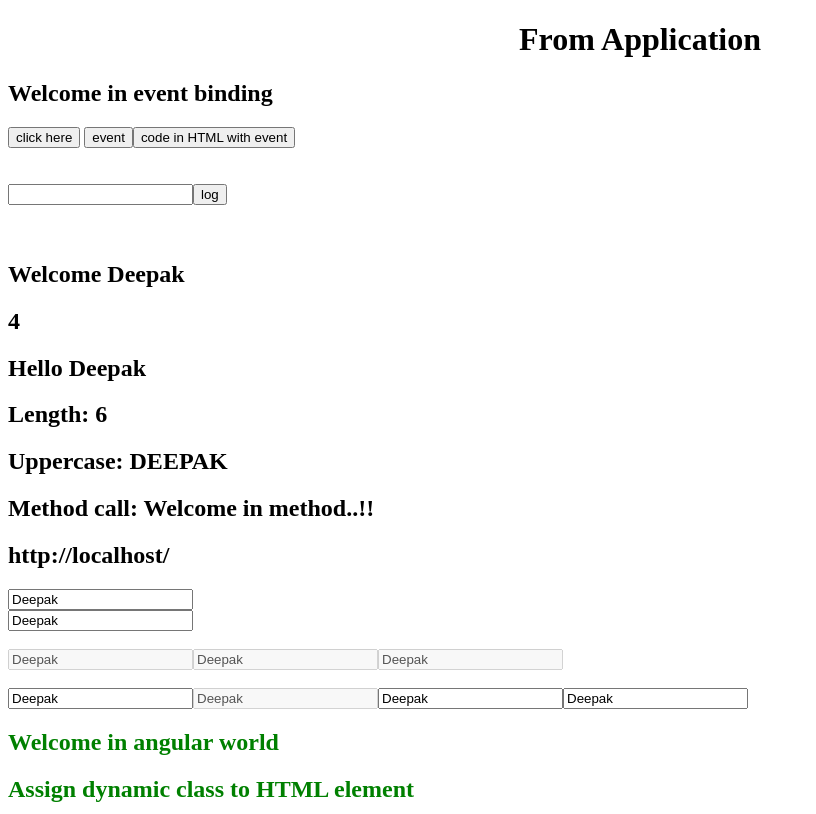
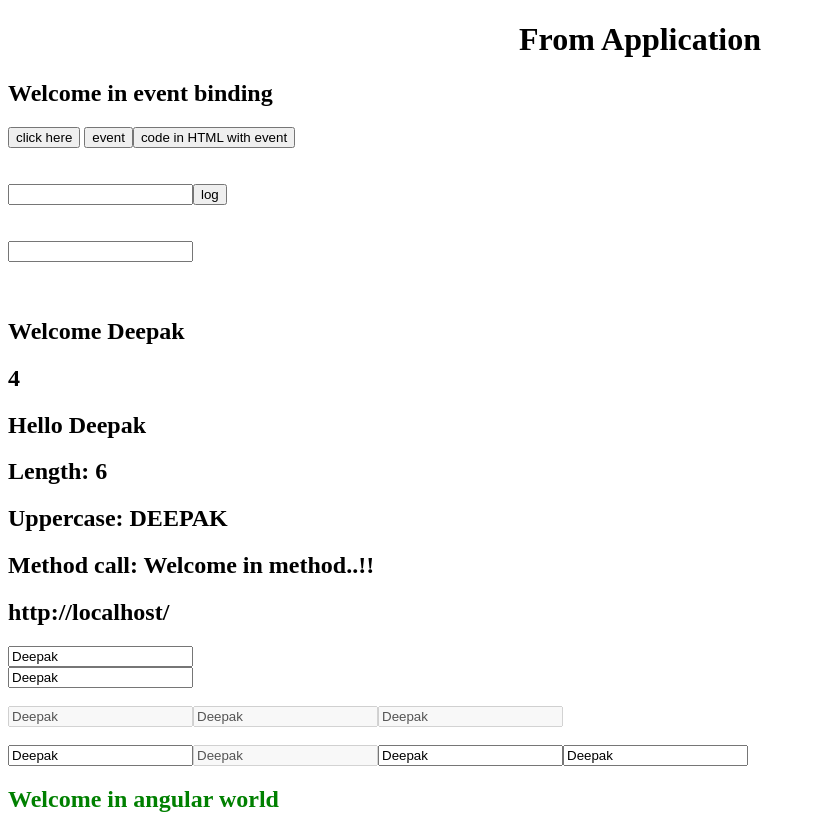
Before and after one commit to aherdipak/Angular, an Angular app in the folder binding/: page / in a window 1280 px wide. Shown: the top 814 px of the page, without its empty margins (0-816 px from the left). Built offline with nearby package versions, Linux system fonts and the light colour scheme.

Commit message:
Two Way Binding

```diff
--- a/binding/src/app/app.module.ts
+++ b/binding/src/app/app.module.ts
@@ -1,5 +1,6 @@
 import { BrowserModule } from '@angular/platform-browser';
 import { NgModule } from '@angular/core';
+import{ FormsModule } from '@angular/forms';
 
 import { AppRoutingModule } from './app-routing.module';
 import { AppComponent } from './app.component';
@@ -14,7 +15,8 @@ import { EventComponent } from './event/event.component';
   ],
   imports: [
     BrowserModule,
-    AppRoutingModule
+    AppRoutingModule,
+    FormsModule
   ],
   providers: [],
   bootstrap: [AppComponent]
--- a/binding/src/app/event/event.component.ts
+++ b/binding/src/app/event/event.component.ts
@@ -13,12 +13,16 @@ import { Component, OnInit } from '@angular/core';
     <br/><br/><br/>
     <input #myID type="text">
     <button (click)="logMessage(myID.value)"> log</button>
-
+    <br/><br/><br/>
+    <!-- Two way Binding-->
+    <input [(ngModel)] = "twoWayBinding" type="text">
+    {{twoWayBinding}}
   `,
   styleUrls: ['./event.component.css']
 })
 export class EventComponent implements OnInit {
 
+  public twoWayBinding = "";
   public name = "in event binding";
   public message = "";
   onClick(){
```
